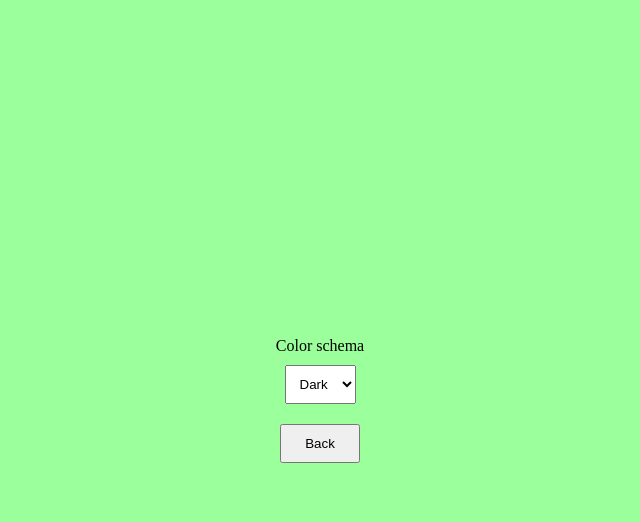
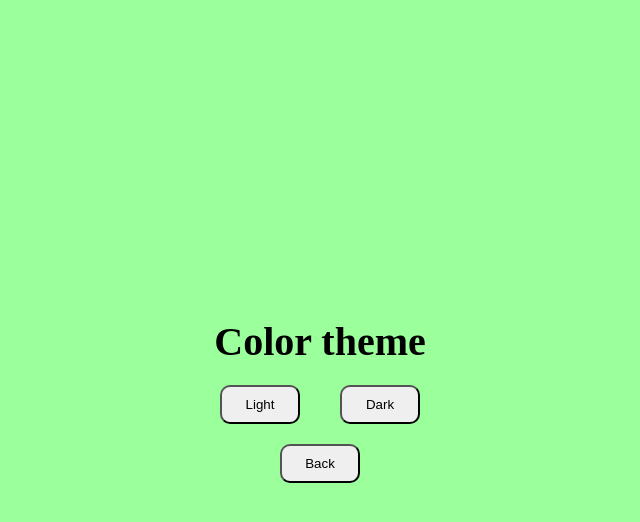
Before and after one commit to oleg-agapov/html-games, a plain HTML site: page 001-tic-tac-toe/index.html in a window 1280 px wide. Both pictures are taken after a click on the button "Settings". Shown: the whole page, without its empty margins (320-960 px from the left). Drawn offline with Linux system fonts and the light colour scheme.

Commit message:
add styles and buttons

```diff
--- a/001-tic-tac-toe/index.html
+++ b/001-tic-tac-toe/index.html
@@ -14,19 +14,19 @@
     </div>
 
     <div id="select-mode">
-        <button>X vs O</button>
-        <button>X vs Computer</button>
-        <button>O vs Computer</button>
-        <button>Back</button>
+        <button onclick="showScreen('game');">X vs O</button>
+        <button onclick="showScreen('game');">X vs Computer</button>
+        <button onclick="showScreen('game');">O vs Computer</button>
+        <button onclick="showScreen('menu');">Back</button>
     </div>
 
     <div id="settings">
-        <p>Color schema</p>
-        <select name="" id="">
-            <option value="dark">Dark</option>
-            <option value="light">Light</option>
-        </select>
-        <button>Back</button>
+        <p id="themeChoise">Color theme</p>
+        <div id="setList">
+            <button onclick="lightTheme('menu', 'settings', 'select-mode', 'game', 'results');">Light</button>
+            <button onclick="darkTheme('menu', 'settings', 'select-mode', 'game', 'results');">Dark</button>
+        </div>
+        <button onclick="showScreen('menu');">Back</button>
     </div>
 
     <div id="game">
@@ -45,14 +45,15 @@
             <div id="tile-7" class="tile"></div>
             <div id="tile-8" class="tile"></div>
         </div>
+        <button onclick="showScreen('menu');">Back</button>
     </div>
 
     <div id="results">
         <p>Winner is X</p>
         <!-- <p>Winner is O</p>
         <p>It's a draw</p> -->
-        <button>Play again</button>
-        <button>To menu</button>
+        <button onclick="showScreen('game');">Play again</button>
+        <button onclick="showScreen('menu');">To menu</button>
     </div>
     <script src="script.js"></script>
 </body>
--- a/001-tic-tac-toe/script.js
+++ b/001-tic-tac-toe/script.js
@@ -13,5 +13,30 @@ function showScreen (screenName) {
   el.style.display = 'flex';
 }
 
+showScreen('menu');
 
-showScreen('menu');
+function darkTheme (screenName1,screenName2,screenName3,screenName4,screenName5) {
+  var el = document.getElementById(screenName1);
+  el.style.backgroundColor = "rgb(155, 55, 55)"
+  var el = document.getElementById(screenName2);
+  el.style.backgroundColor = "rgb(55, 155, 55)"
+  var el = document.getElementById(screenName3);
+  el.style.backgroundColor = "rgb(55, 55, 155)"
+  var el = document.getElementById(screenName4);
+  el.style.backgroundColor = "rgb(155, 155, 155)"
+  var el = document.getElementById(screenName5);
+  el.style.backgroundColor = "rgb(27, 155, 112)"
+}
+
+function lightTheme (screenName1,screenName2,screenName3,screenName4,screenName5) {
+  var el = document.getElementById(screenName1);
+  el.style.backgroundColor = "rgb(225, 155, 155)"
+  var el = document.getElementById(screenName2);
+  el.style.backgroundColor = "rgb(155, 255, 155)"
+  var el = document.getElementById(screenName3);
+  el.style.backgroundColor = "rgb(155, 155, 255)"
+  var el = document.getElementById(screenName4);
+  el.style.backgroundColor = "rgb(255, 255, 255)"
+  var el = document.getElementById(screenName5);
+  el.style.backgroundColor = "aquamarine"
+}
--- a/001-tic-tac-toe/style.css
+++ b/001-tic-tac-toe/style.css
@@ -10,6 +10,8 @@ button {
     padding: 10px 20px;
     cursor: pointer;
     margin-top: 20px;
+    border-radius: 10px;
+    outline: none;
 }
 
 #menu, #select-mode, #settings, #game, #results {
@@ -41,6 +43,21 @@ button {
     padding: 10px;
 }
 
+#themeChoise {
+    font-size: 40px;
+    font-weight: 600;
+}
+
+#setList {
+    display: flex;
+    justify-content: space-between;
+    width: 200px;
+}
+
+#game p {
+    font-size: 20px;
+    font-weight: 550;
+}
 
 #game #header {
     display: flex;
```
